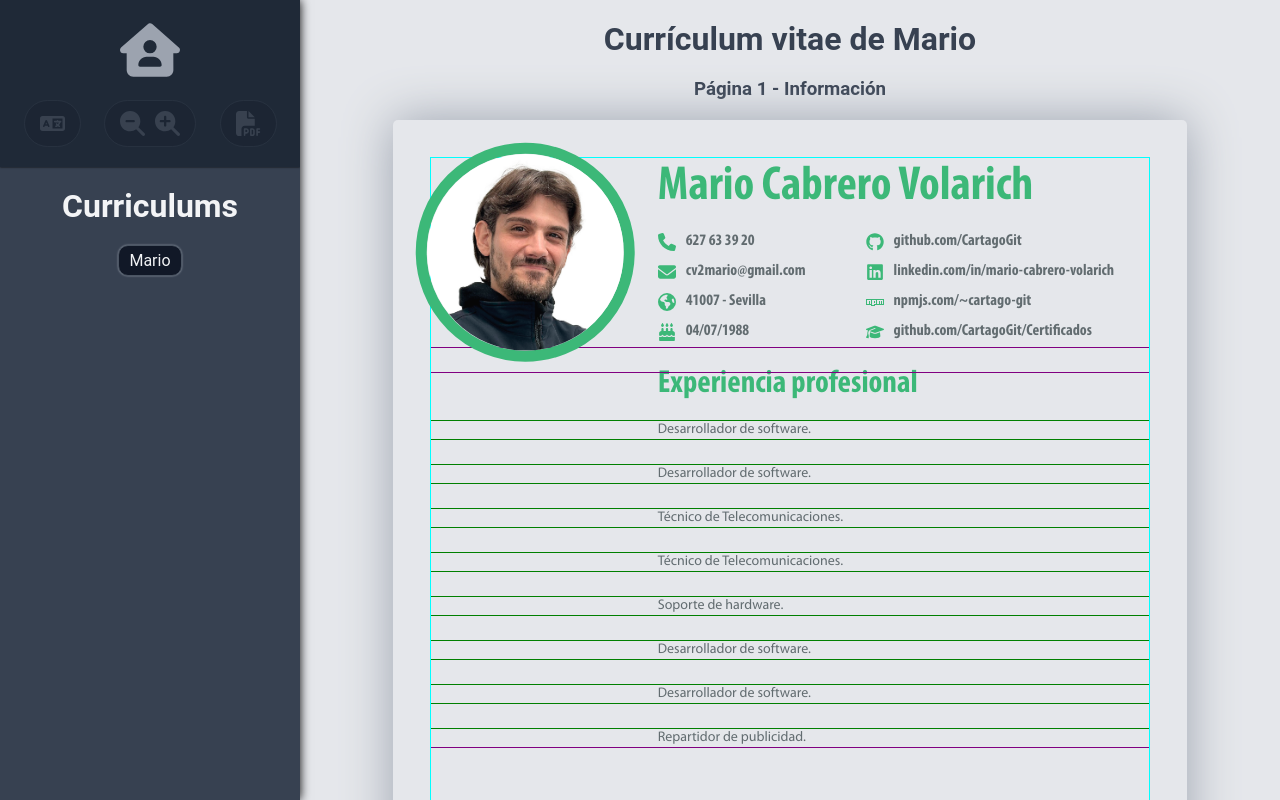
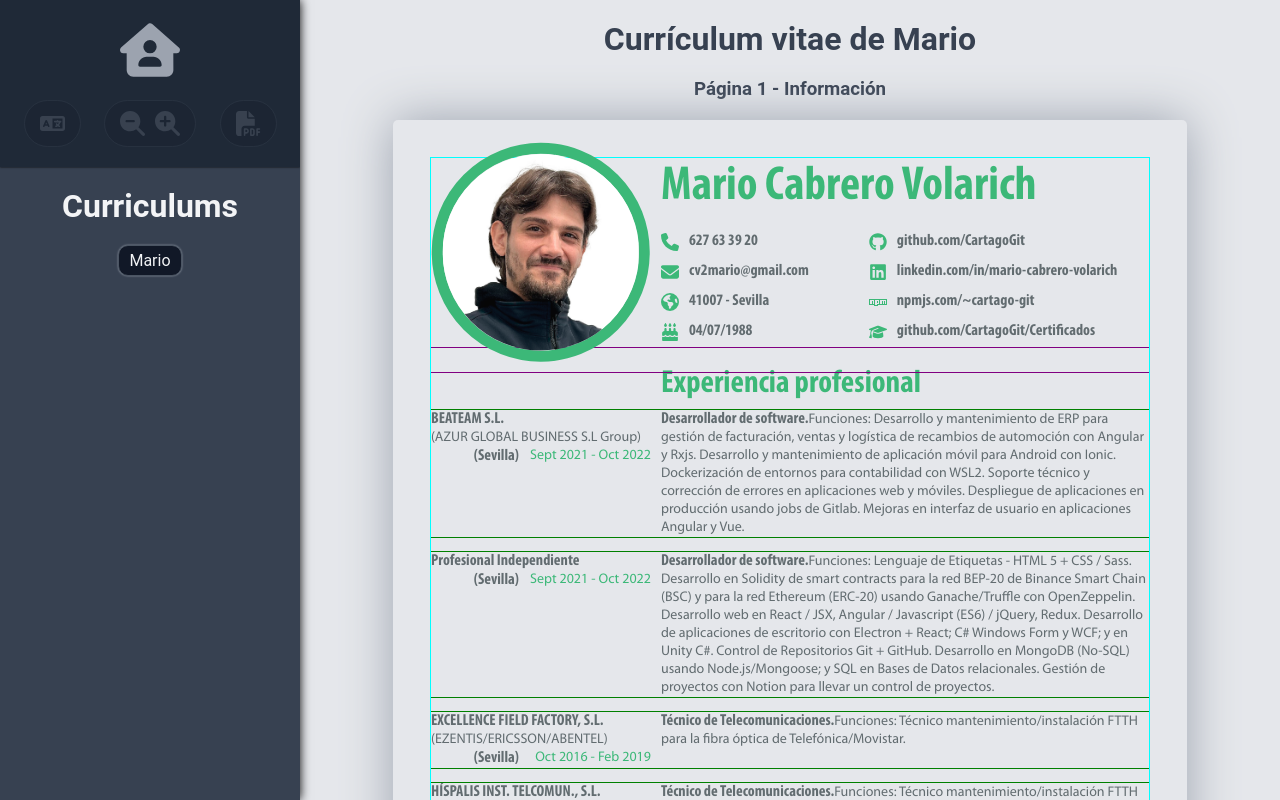
Before and after one commit to CartagoGit/print-cv, a Vue app: page /cv/mario in a window 1280 px wide. Built offline with nearby package versions, Linux system fonts and the light colour scheme.

Commit message:
Actualiza estilos de cuadrícula y contenido en MarioCv.vue y ProfesionalExperience.vue

```diff
--- a/src/components/cvs/mario/MarioCv.vue
+++ b/src/components/cvs/mario/MarioCv.vue
@@ -74,11 +74,12 @@ import ProfesionalExperience from './sections/ProfesionalExperience.vue';
 		grid-column: 1 / 3;
 		outline: 1px solid green;
 		display: grid;
-		grid-template-columns: 50mm 1fr;
-		gap: 10mm;
+		grid-template-columns: 220px 1fr;
+		row-gap: 15px;
+		column-gap: 10px;
 	}
 
-	.section-title {
+	h2.section-title {
 		grid-column: 2 / 3;
 		line-height: 22px;
 	}
@@ -97,9 +98,9 @@ import ProfesionalExperience from './sections/ProfesionalExperience.vue';
 
 section {
 	display: grid;
-	grid-template-columns: 50mm 1fr;
-	row-gap: 26px;
-	column-gap: 10mm;
+	grid-template-columns: 220px 1fr;
+	row-gap: 15px;
+	column-gap: 10px;
 	outline: 1px solid purple;
 }
 
--- a/src/components/cvs/mario/sections/ProfesionalExperience.vue
+++ b/src/components/cvs/mario/sections/ProfesionalExperience.vue
@@ -3,8 +3,28 @@
 	<article
 		class="with-date"
 		v-for="field of fields">
-		<div class="info"></div>
-		<div class="description">{{ field.job }}</div>
+		<div class="info">
+			<div class="company font-bold">{{ field.company }}</div>
+			<div
+				class="sub-company font-regular"
+				v-if="field.subCompany">
+				{{ field.subCompany }}
+			</div>
+			<div class="where-date">
+				<span class="where font-bold">({{ field.where }})</span>
+				<span class="date font-regular">
+					{{ field.date.start }} - {{ field.date.end }}
+				</span>
+			</div>
+		</div>
+		<div class="description">
+			<span class="font-bold">
+				{{ field.job }}
+			</span>
+			<span class="font-regular">
+				{{ field.description }}
+			</span>
+		</div>
 	</article>
 </template>
 
@@ -13,7 +33,8 @@ import type { IProfesionalExperiencie } from '@/shared/interfaces/index.interfac
 
 const fields: IProfesionalExperiencie[] = [
 	{
-		company: 'BEATEAM S.L. (AZUR GLOBAL BUSINESS S.L Group)',
+		company: 'BEATEAM S.L.',
+		subCompany: '(AZUR GLOBAL BUSINESS S.L Group)',
 		where: 'Sevilla',
 		date: {
 			start: 'Sept 2021',
@@ -21,7 +42,7 @@ const fields: IProfesionalExperiencie[] = [
 		},
 		job: 'Desarrollador de software.',
 		description:
-			'Funciones: Lenguaje de Etiquetas - HTML 5 + CSS / Sass. Desarrollo en Solidity de smart contracts para la red BEP-20 de Binance Smart Chain (BSC) y para la red Ethereum (ERC-20) usando Ganache/Truffle con OpenZeppelin. Desarrollo web en React / JSX, Angular / Javascript (ES6) / jQuery, Redux. Desarrollo de aplicaciones de escritorio con Electron + React; C# Windows Form y WCF; y en Unity C#. Control de Repositorios Git + GitHub. Desarrollo en MongoDB (No-SQL) usando Node.js/Mongoose; y SQL en Bases de Datos relacionales. Gestión de proyectos con Notion para llevar un control de proyectos.',
+			'Funciones: Desarrollo y mantenimiento de ERP para gestión de facturación, ventas y logística de recambios de automoción con Angular y Rxjs. Desarrollo y mantenimiento de aplicación móvil para Android con Ionic. Dockerización de entornos para contabilidad con WSL2. Soporte técnico y corrección de errores en aplicaciones web y móviles. Despliegue de aplicaciones en producción usando jobs de Gitlab. Mejoras en interfaz de usuario en aplicaciones Angular y Vue.',
 	},
 	{
 		company: 'Profesional Independiente',
@@ -35,7 +56,8 @@ const fields: IProfesionalExperiencie[] = [
 			'Funciones: Lenguaje de Etiquetas - HTML 5 + CSS / Sass. Desarrollo en Solidity de smart contracts para la red BEP-20 de Binance Smart Chain (BSC) y para la red Ethereum (ERC-20) usando Ganache/Truffle con OpenZeppelin. Desarrollo web en React / JSX, Angular / Javascript (ES6) / jQuery, Redux. Desarrollo de aplicaciones de escritorio con Electron + React; C# Windows Form y WCF; y en Unity C#. Control de Repositorios Git + GitHub. Desarrollo en MongoDB (No-SQL) usando Node.js/Mongoose; y SQL en Bases de Datos relacionales. Gestión de proyectos con Notion para llevar un control de proyectos.',
 	},
 	{
-		company: 'EXCELLENCE FIELD FACTORY, S.L. (EZENTIS/ERICSSON/ABENTEL)',
+		company: 'EXCELLENCE FIELD FACTORY, S.L.',
+		subCompany: '(EZENTIS/ERICSSON/ABENTEL)',
 		where: 'Sevilla',
 		date: {
 			start: 'Oct 2016',
@@ -46,7 +68,8 @@ const fields: IProfesionalExperiencie[] = [
 			'Funciones: Técnico mantenimiento/instalación FTTH para la fibra óptica de Telefónica/Movistar.',
 	},
 	{
-		company: 'HÍSPALIS INST. TELCOMUN., S.L. (HISPATEL)',
+		company: 'HÍSPALIS INST. TELCOMUN., S.L.',
+		subCompany: '(HISPATEL)',
 		where: 'Sevilla',
 		date: {
 			start: 'May 2014',
@@ -90,7 +113,8 @@ const fields: IProfesionalExperiencie[] = [
 			'Contrato de prácticas. Funciones: Apoyo en proyecto desarrollado en Java.',
 	},
 	{
-		company: 'MUÑOZ Y DIEZMA, S.L. (Publibici)',
+		company: 'MUÑOZ Y DIEZMA, S.L.',
+		subCompany: '(Publibici)',
 		where: 'Sevilla',
 		date: {
 			start: 'Dic 2006',
@@ -103,5 +127,22 @@ const fields: IProfesionalExperiencie[] = [
 ];
 </script>
 <style scoped>
-
+.info {
+	display: flex;
+	flex-direction: column;
+	.company {
+		white-space: pre;
+	}
+	.where-date {
+		display: grid;
+		grid-template-columns: auto 60%;
+		.where,
+		.date {
+			justify-self: end;
+		}
+		.date {
+			color: var(--primary);
+		}
+	}
+}
 </style>
--- a/src/shared/interfaces/profesional-experiencie.interface.ts
+++ b/src/shared/interfaces/profesional-experiencie.interface.ts
@@ -2,6 +2,7 @@ import type { IDate } from './index.interfaces';
 
 export interface IProfesionalExperiencie {
     company: string;
+    subCompany?: string;
     where: string;
     date: IDate;
     job: string;
```
